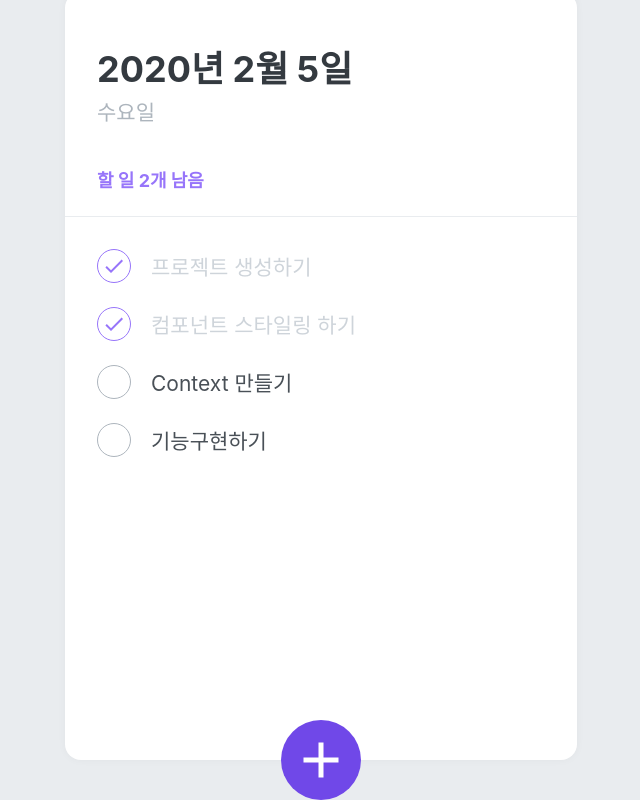
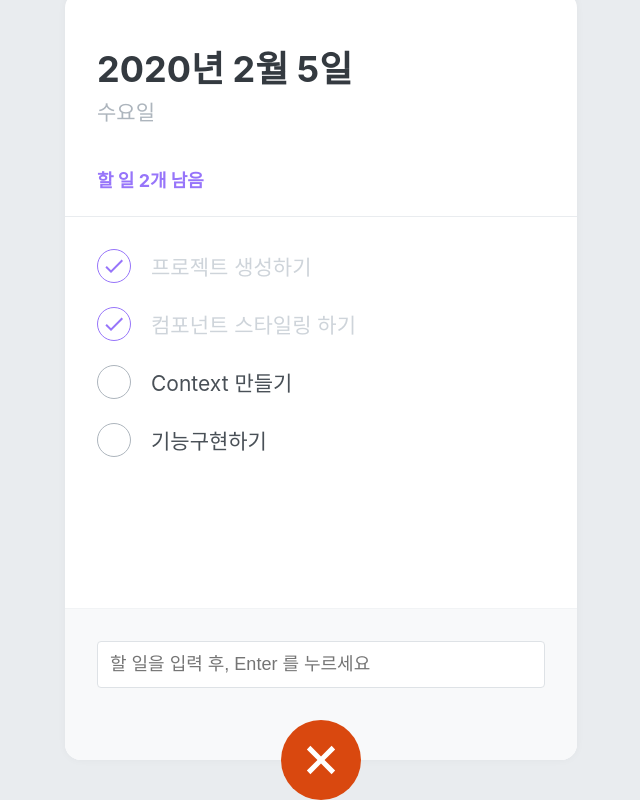
Before and after one commit to hansaemgo/todo-list, a React (Create React App) app: page / in a window 1280 px wide. Both pictures are taken after a click on the button 640 px from the left and 864 px from the top of the page. Shown: the part 104-904 px from the top of the page, without its empty margins (319-959 px from the left). Built offline with nearby package versions, Linux system fonts and the light colour scheme.

Commit message:
Context API 생성

```diff
--- a/src/components/TodoCreate.js
+++ b/src/components/TodoCreate.js
@@ -1,4 +1,4 @@
-import React from 'react';
+import React, { useState } from 'react';
 import styled, { css } from 'styled-components';
 import { MdAdd } from 'react-icons/md';
 
@@ -29,13 +29,69 @@
 	color: white;
 	border: none;
 	outline: none;
+
+	transition: 0.125s all ease-in;
+
+	${(props) =>
+		props.open &&
+		css`
+			background: #d9480f;
+			&:hover {
+				background-color: #ff922b;
+			}
+			&:active {
+				background-color: #f76707;
+			}
+			transform: translate(-50%, 50%) rotate(45deg);
+		`}
+`;
+
+const InsertFormPositioner = styled.div`
+	width: 100%;
+	bottom: 0;
+	left: 0;
+	position: absolute;
+`;
+
+const InsertForm = styled.div`
+	background-color: #f8f9fa;
+	padding: 32px;
+	padding-bottom: 72px;
+	border-bottom-left-radius: 16px;
+	border-bottom-right-radius: 16px;
+	border-top: 1px solid #f1f3f5;
+`;
+
+const Input = styled.input`
+	padding: 12px;
+	border-radius: 4px;
+	border: 1px solid #dee2e6;
+	width: 100%;
+	outline: none;
+	font-size: 18px;
+	box-sizing: border-box;
 `;
 
 function TodoCreate() {
+	const [open, setOpen] = useState(false);
+
+	const onToggle = () => setOpen(!open); // onToggle : 기존의 값 반전시키기
 	return (
-		<CircleButton>
-			<MdAdd />
-		</CircleButton>
+		<>
+			{open && (
+				<InsertFormPositioner>
+					<InsertForm>
+						<Input
+							placeholder="할 일을 입력 후, Enter 를 누르세요"
+							autoFocus
+						/>
+					</InsertForm>
+				</InsertFormPositioner>
+			)}
+			<CircleButton onClick={onToggle} open={open}>
+				<MdAdd />
+			</CircleButton>
+		</>
 	);
 }
 
--- a/src/components/TodoList.js
+++ b/src/components/TodoList.js
@@ -10,6 +10,9 @@
 `;
 
 function TodoList() {
+	// const state = useTodoState();
+	// const dispatch = useTodoDispatch();
+
 	return (
 		<TodoListBlock>
 			<TodoItem text="프로젝트 생성하기" done={true} />
```
Also changed, not shown: src/TodoContext.js (added, +64 -0 lines), 1 other file (tests, documents, lock files or other folders).
